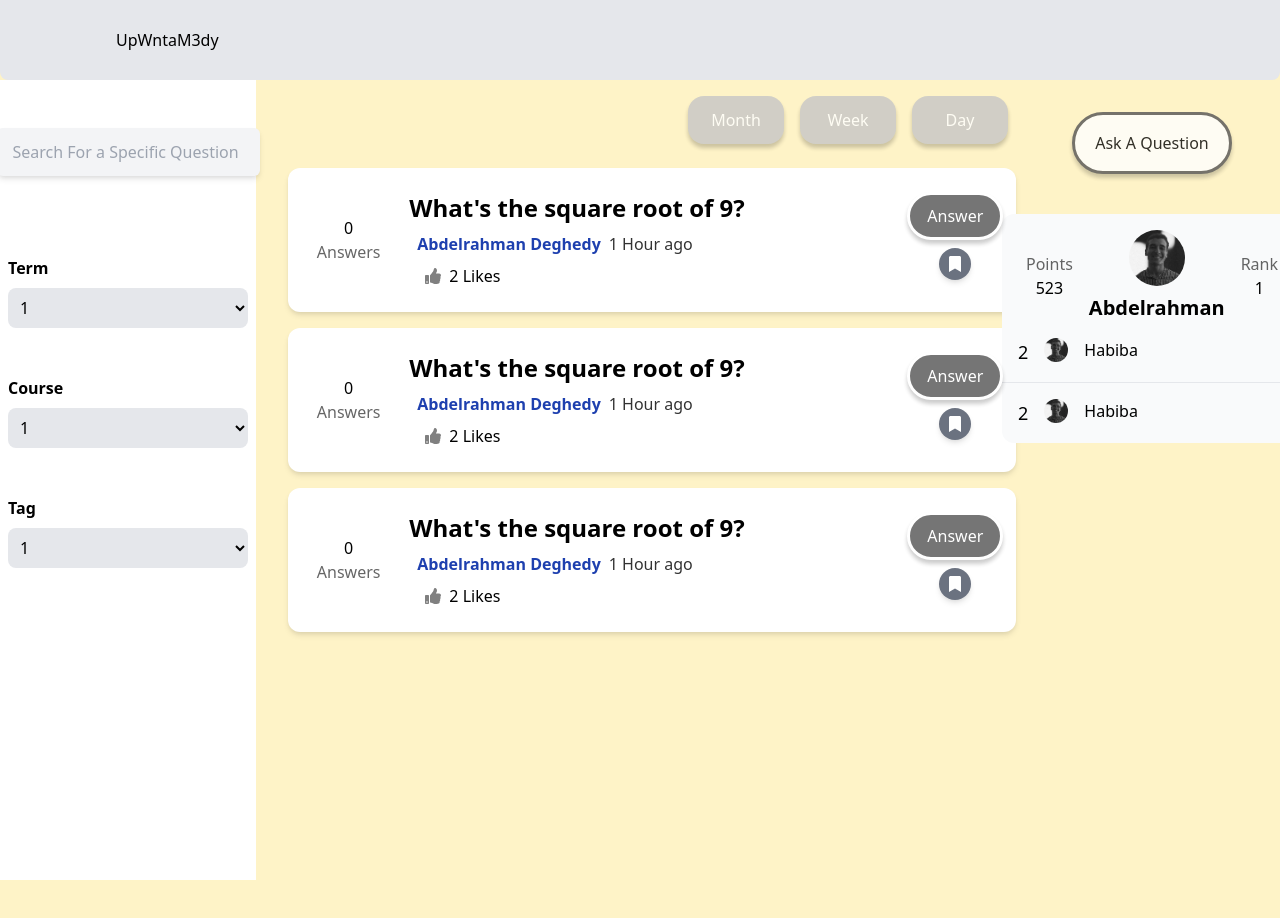
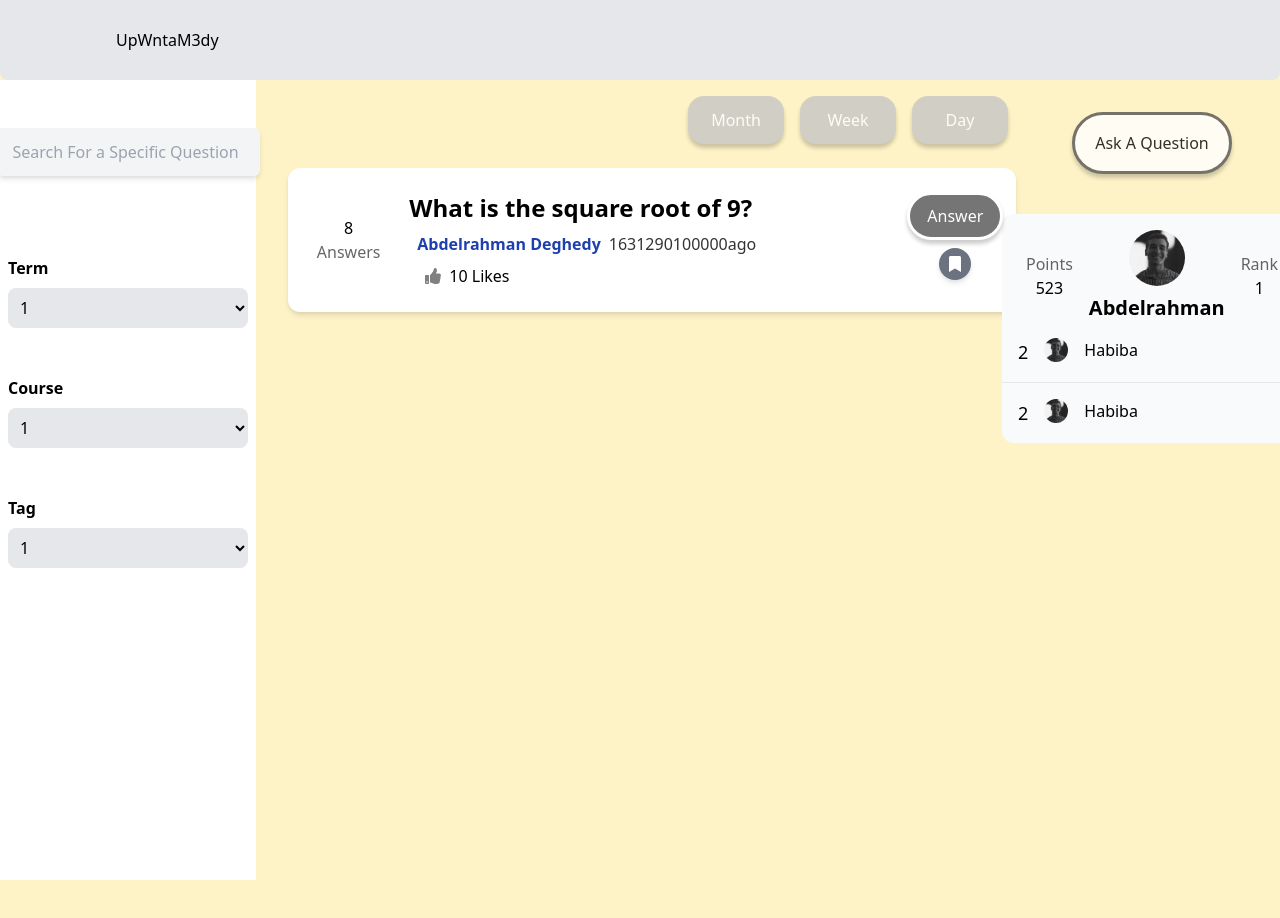
Before and after one commit to AbdelrahmanDeghedy/UpWntaM3dy, a Vue app in the folder upwntam3dy/: page / in a window 1280 px wide. Shown: the top 918 px of the page. Built offline with nearby package versions, Linux system fonts and the light colour scheme.

Commit message:
Refactor the code

```diff
--- a/upwntam3dy/src/App.vue
+++ b/upwntam3dy/src/App.vue
@@ -13,40 +13,11 @@
           />
         </div>
 
+        <!-- Selection Items -->
         <div class="mt-14 flex flex-col items-center">
-          <!-- Selection Item -->
-          <div class="my-6 flex flex-col">
-            <label for="terms" class="mb-2 font-bold">Term</label>
-            <select
-              name="terms"
-              id="terms"
-              class="w-60 rounded-lg p-2 outline-none bg-gray-200"
-            >
-              <option value="1">1</option>
-            </select>
-          </div>
-
-          <div class="my-6 flex flex-col">
-            <label for="terms" class="mb-2 font-bold">Course</label>
-            <select
-              name="terms"
-              id="terms"
-              class="w-60 rounded-lg p-2 outline-none bg-gray-200"
-            >
-              <option value="1">1</option>
-            </select>
-          </div>
-
-          <div class="my-6 flex flex-col">
-            <label for="terms" class="mb-2 font-bold">Tag</label>
-            <select
-              name="terms"
-              id="terms"
-              class="w-60 rounded-lg p-2 outline-none bg-gray-200"
-            >
-              <option value="1">1</option>
-            </select>
-          </div>
+          <the-selector defaultChoice="1" label="Term" :values="['1', '2']" />
+          <the-selector defaultChoice="1" label="Course" :values="['1', '2']" />
+          <the-selector defaultChoice="1" label="Tag" :values="['1', '2']" />
         </div>
       </div>
       <div class="w-3/5">
@@ -63,15 +34,17 @@
         </div>
         <!-- Question cards -->
         <div class="flex flex-col mt-4 h-screen">
-          <!-- Question Card -->
-          <question-card />
-          <question-card />
-          <question-card />
+          <question-card
+            :likes="10"
+            owner="Abdelrahman Deghedy"
+            text="What is the square root of 9?"
+            :answersNumber="8"
+            :time="Date.now()"
+          />
         </div>
       </div>
       <div class="w-1/5 flex flex-col items-center mt-4">
         <the-button content="Ask A Question" type="primary" size="large" />
-        <!-- Leaderboard Card -->
         <leaderboard-card />
       </div>
     </div>
@@ -85,6 +58,7 @@ import TheButton from "./components/TheButton.vue";
 import QuestionCard from "./components/QuestionCard.vue";
 
 import LeaderboardCard from "./components/LeaderboardCard.vue";
+import TheSelector from "./components/TheSelector.vue";
 
 export default {
   components: {
@@ -92,6 +66,7 @@ export default {
     TheButton,
     QuestionCard,
     LeaderboardCard,
+    TheSelector,
   },
   data() {
     return {};
--- a/upwntam3dy/src/components/QuestionCard.vue
+++ b/upwntam3dy/src/components/QuestionCard.vue
@@ -1,23 +1,24 @@
 <template>
   <div class="shadow-md bg-white flex rounded-xl overflow-hidden m-2">
     <div class="py-6 w-1/6 flex flex-col justify-center items-center">
-      <div>0</div>
+      <div>{{ answersNumber }}</div>
       <div class="opacity-60">Answers</div>
     </div>
     <div class="py-6 w-4/6">
       <div class="text-2xl font-semibold cursor-pointer">
-        What's the square root of 9?
+        <!-- What's the square root of 9? -->
+        {{ text }}
       </div>
       <div class="flex ml-2 my-2">
-        <div class="text-blue-800 font-bold">Abdelrahman Deghedy</div>
-        <div class="opacity-80 ml-2">1 Hour ago</div>
+        <div class="text-blue-800 font-bold">{{ owner }}</div>
+        <div class="opacity-80 ml-2">{{ time }}ago</div>
       </div>
       <div class="ml-4">
         <div class="flex">
           <div class="cursor-pointer">
             <font-awesome-icon icon="thumbs-up" :style="{ color: 'gray' }" />
           </div>
-          <div class="ml-2">2 Likes</div>
+          <div class="ml-2">{{ likes }} Likes</div>
         </div>
       </div>
     </div>
@@ -36,6 +37,33 @@
 import TheButton from "./TheButton.vue";
 
 export default {
+  props: {
+    answersNumber: {
+      type: Number,
+      required: true,
+      default: 0,
+    },
+    text: {
+      type: String,
+      required: true,
+      default: "NO QUESTION PROVIDED!!",
+    },
+    owner: {
+      type: String,
+      required: true,
+      default: "NO OWNER PROVIDED!!",
+    },
+    time: {
+      type: Date,
+      required: true,
+      default: Date.now(),
+    },
+    likes: {
+      type: Number,
+      required: true,
+      default: 0,
+    },
+  },
   components: {
     TheButton,
   },
--- /dev/null
+++ b/upwntam3dy/src/components/TheSelector.vue
@@ -0,0 +1,42 @@
+<template>
+  <div class="my-6 flex flex-col">
+    <label :for="label" class="mb-2 font-bold">{{ label }}</label>
+    <select
+      v-model="defaultVal"
+      :name="label"
+      :id="label"
+      class="w-60 rounded-lg p-2 outline-none bg-gray-200"
+    >
+      <option :key="value" v-for="value in values" :value="value">{{
+        value
+      }}</option>
+    </select>
+  </div>
+</template>
+
+<script>
+export default {
+  props: {
+    values: {
+      type: Array[String],
+      required: true,
+      default: ["NO VALUES"],
+    },
+    defaultChoice: {
+      type: String,
+      required: true,
+      default: "NO VALUES",
+    },
+    label: {
+      type: String,
+      required: true,
+      default: "NO LABEL",
+    },
+  },
+  data() {
+    return {
+      defaultVal: this.defaultChoice,
+    };
+  },
+};
+</script>
```
